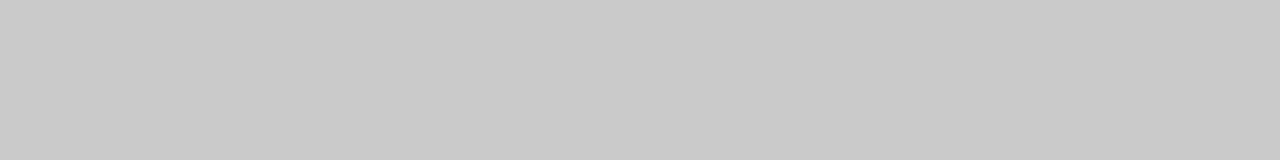
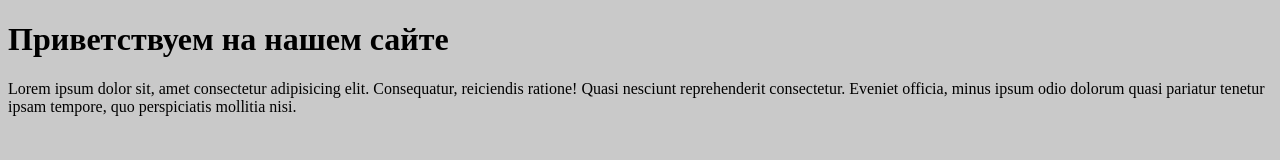
Before and after one commit to c0nst-Single/Git_Jetro, a plain HTML site: page index.html in a window 1280 px wide. Drawn offline with Linux system fonts and the light colour scheme.

Commit message:
Добавлен текст

```diff
--- a/index.html
+++ b/index.html
@@ -7,7 +7,10 @@
     <link rel="stylesheet" href="css/index.css">
 </head>
 <body>
-    <div class="header"></div>
+    <div class="header">
+        <h1>Приветствуем на нашем сайте</h1>
+    </div>
+    <p>Lorem ipsum dolor sit, amet consectetur adipisicing elit. Consequatur, reiciendis ratione! Quasi nesciunt reprehenderit consectetur. Eveniet officia, minus ipsum odio dolorum quasi pariatur tenetur ipsam tempore, quo perspiciatis mollitia nisi.</p>
 
     <script src="js/main.js"></script>
 </body>
```
Also changed, not shown: css/index.css (line endings or trailing spaces).
